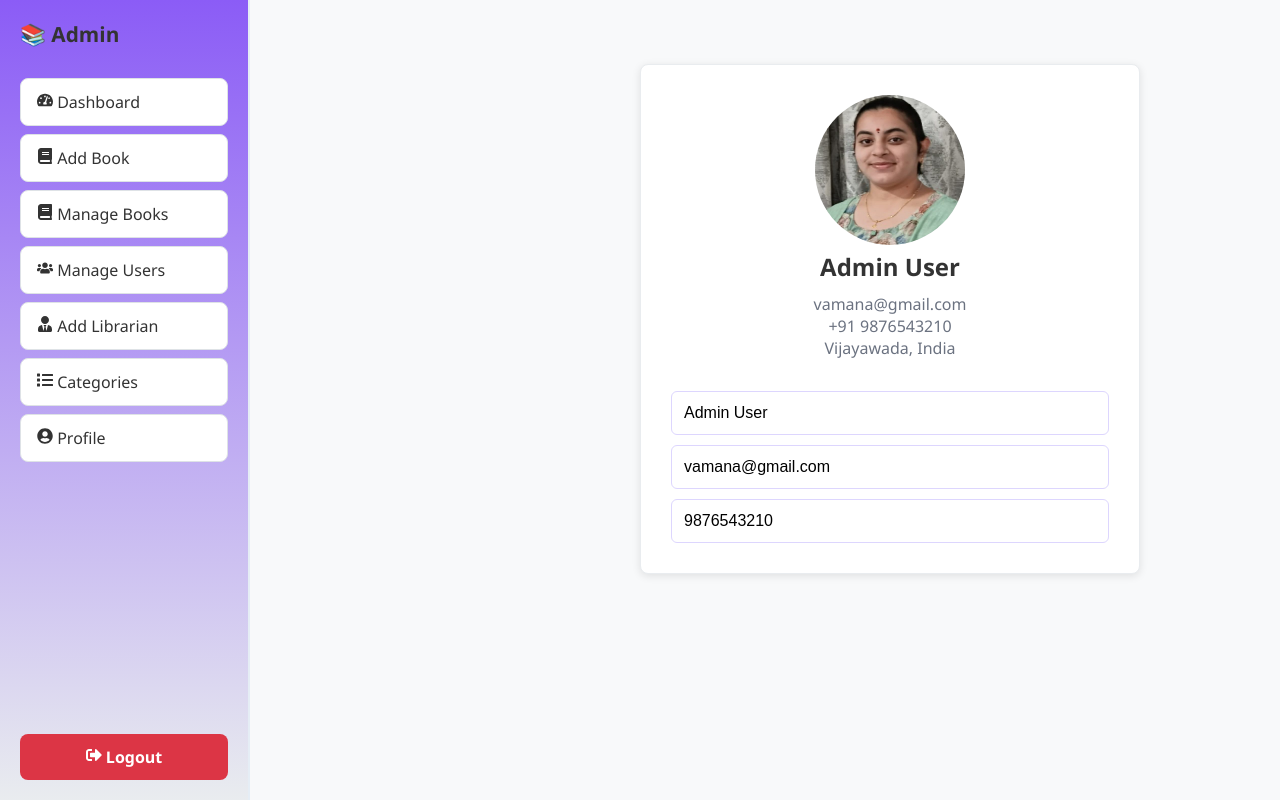
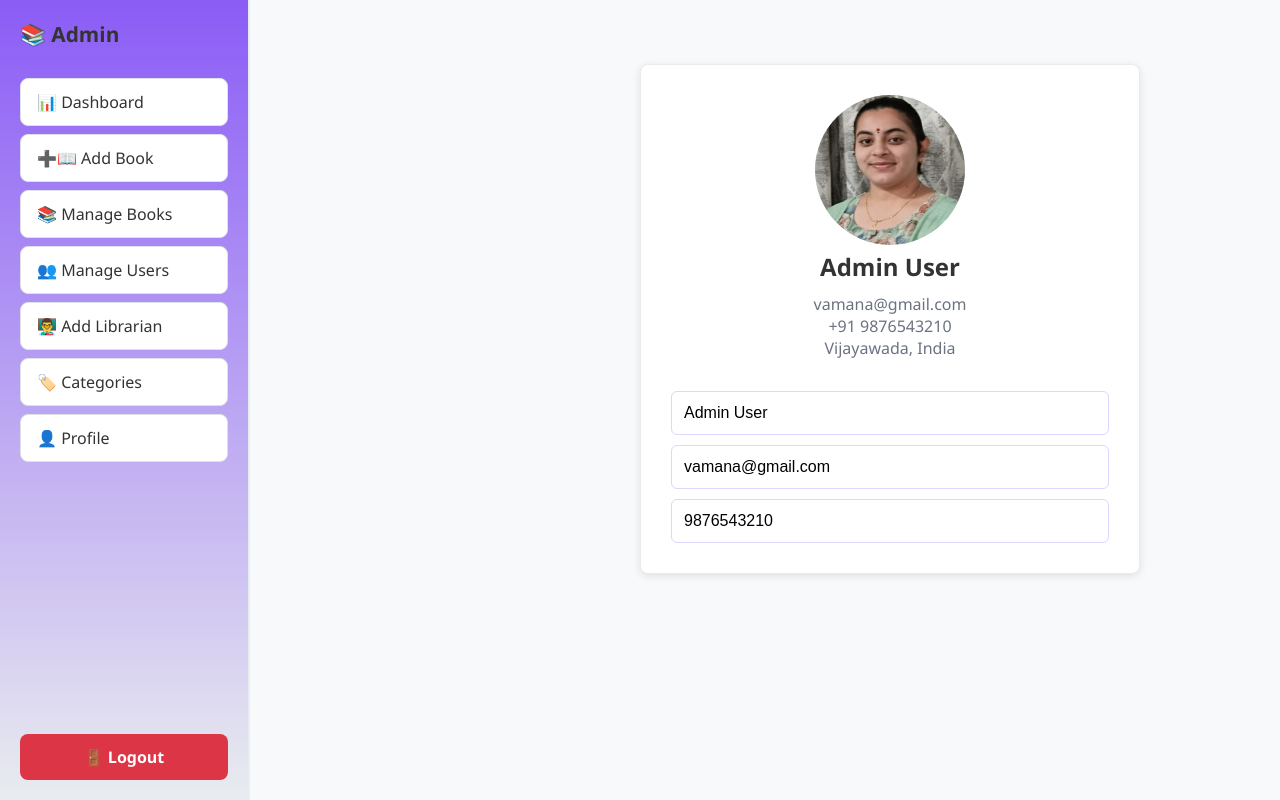
Before and after one commit to ChVSNagasri/DBEDBD, a React app: page /admin/profile in a window 1280 px wide. Built offline with nearby package versions, Linux system fonts and the light colour scheme; the HTML template or start-up script is replaced by a standard one.

Commit message:
Modified sidebar1

```diff
--- a/src/components/AdminSidebar.jsx
+++ b/src/components/AdminSidebar.jsx
@@ -1,15 +1,5 @@
-import { Link } from 'react-router-dom';
-import '../styles/sidebar.css';
-
-import {
-  FaTachometerAlt,
-  FaBook,
-  FaUsers,
-  FaUserTie,
-  FaList,
-  FaUserCircle,
-  FaSignOutAlt
-} from 'react-icons/fa';
+import { Link } from 'react-router-dom'
+import '../styles/sidebar.css'
 
 function AdminSidebar() {
   return (
@@ -17,40 +7,18 @@ function AdminSidebar() {
       <h2 className='logo'>📚 Admin</h2>
 
       <nav className='sidebar-nav'>
-        <Link to='/admin/dashboard' className='nav-link'>
-          <FaTachometerAlt className='icon' /> Dashboard
-        </Link>
-
-        <Link to='/admin/add-book' className='nav-link'>
-          <FaBook className='icon' /> Add Book
-        </Link>
-
-        <Link to='/admin/manage-books' className='nav-link'>
-          <FaBook className='icon' /> Manage Books
-        </Link>
-
-        <Link to='/admin/manage-users' className='nav-link'>
-          <FaUsers className='icon' /> Manage Users
-        </Link>
-
-        <Link to='/admin/add-librarian' className='nav-link'>
-          <FaUserTie className='icon' /> Add Librarian
-        </Link>
-
-        <Link to='/admin/categories' className='nav-link'>
-          <FaList className='icon' /> Categories
-        </Link>
-
-        <Link to='/admin/profile' className='nav-link'>
-          <FaUserCircle className='icon' /> Profile
-        </Link>
+        <Link to='/admin/dashboard' className='nav-link'>📊 Dashboard</Link>
+        <Link to='/admin/add-book' className='nav-link'>➕📖 Add Book</Link>
+        <Link to='/admin/manage-books' className='nav-link'>📚 Manage Books</Link>
+        <Link to='/admin/manage-users' className='nav-link'>👥 Manage Users</Link>
+        <Link to='/admin/add-librarian' className='nav-link'>👨‍🏫 Add Librarian</Link>
+        <Link to='/admin/categories' className='nav-link'>🏷️ Categories</Link>
+        <Link to='/admin/profile' className='nav-link'>👤 Profile</Link>
       </nav>
 
-      <Link to='/login' className='logout-link'>
-        <FaSignOutAlt className='icon' /> Logout
-      </Link>
+      <Link to='/login' className='logout-link'>🚪 Logout</Link>
     </div>
-  );
+  )
 }
 
-export default AdminSidebar;
+export default AdminSidebar
```
